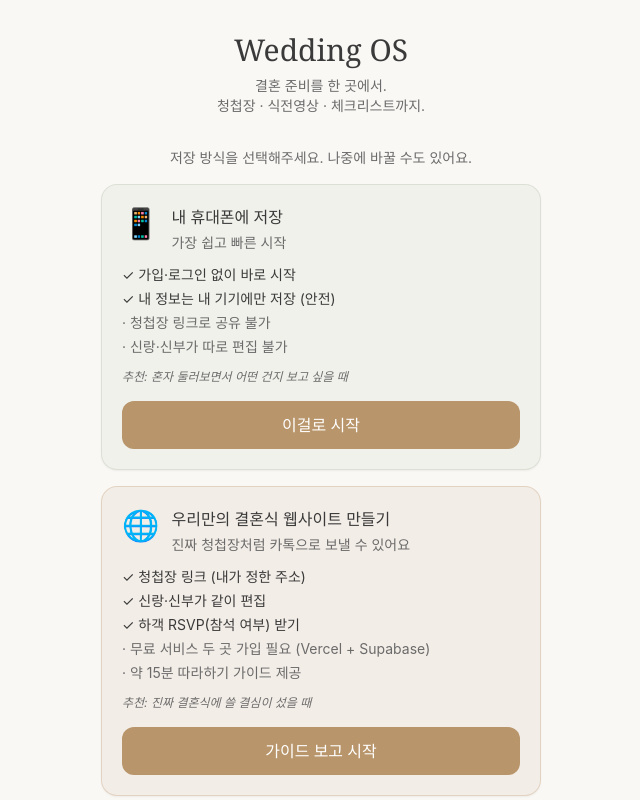
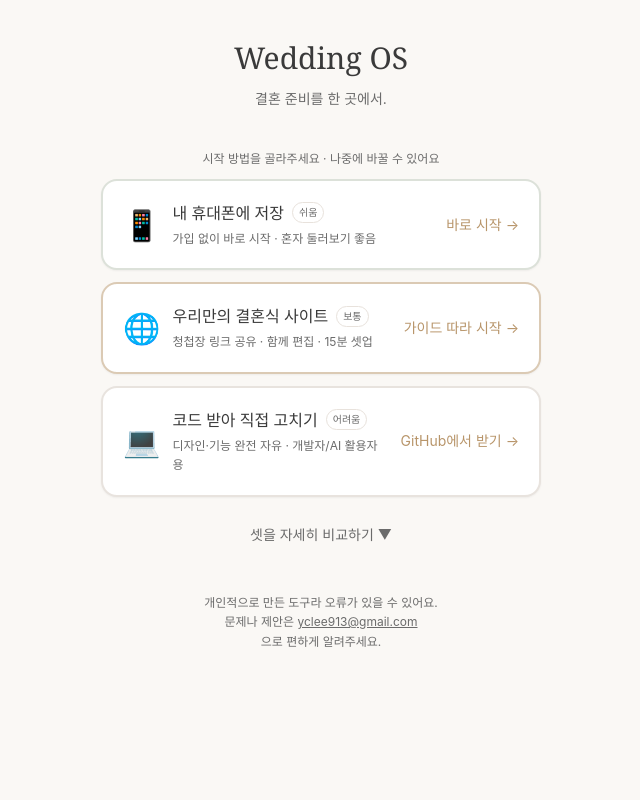
Before and after one commit to commet/wedding-os, a React (Vite) app: page / in a window 1280 px wide. Shown: the top 800 px of the page, without its empty margins (319-959 px from the left). Built offline with nearby package versions, Linux system fonts and the light colour scheme; a web font is replaced by a local one.

Commit message:
모드 선택 화면 간결화: 카드는 한 줄 요약만, 상세는 비교표로

```diff
--- a/src/routes/Welcome.tsx
+++ b/src/routes/Welcome.tsx
@@ -12,56 +12,32 @@ const MODES = [
     id: "local",
     icon: "📱",
     title: "내 휴대폰에 저장",
-    subtitle: "가장 쉽고 빠른 시작",
-    pros: [
-      "가입·로그인 없이 바로 시작",
-      "내 정보는 내 기기에만 저장 (안전)",
-    ],
-    cons: [
-      "청첩장 링크로 공유 불가",
-      "신랑·신부가 따로 편집 불가",
-    ],
-    recommend: "혼자 둘러보면서 어떤 건지 보고 싶을 때",
-    cta: "이걸로 시작",
-    accent: "bg-sage/10 border-sage/30",
+    oneLiner: "가입 없이 바로 시작 · 혼자 둘러보기 좋음",
+    cta: "바로 시작",
+    accent: "border-sage/40",
+    difficulty: "쉬움",
   },
   {
     id: "supabase",
     icon: "🌐",
-    title: "우리만의 결혼식 웹사이트 만들기",
-    subtitle: "진짜 청첩장처럼 카톡으로 보낼 수 있어요",
-    pros: [
-      "청첩장 링크 (내가 정한 주소)",
-      "신랑·신부가 같이 편집",
-      "하객 RSVP(참석 여부) 받기",
-    ],
-    cons: [
-      "무료 서비스 두 곳 가입 필요 (Vercel + Supabase)",
-      "약 15분 따라하기 가이드 제공",
-    ],
-    recommend: "진짜 결혼식에 쓸 결심이 섰을 때",
-    cta: "가이드 보고 시작",
-    accent: "bg-gold/10 border-gold/30",
+    title: "우리만의 결혼식 사이트",
+    oneLiner: "청첩장 링크 공유 · 함께 편집 · 15분 셋업",
+    cta: "가이드 따라 시작",
+    accent: "border-gold/50",
+    difficulty: "보통",
   },
   {
     id: "devOnly",
     icon: "💻",
-    title: "코드 받아서 마음대로 고치기",
-    subtitle: "디자인·기능·색깔까지 전부 내 식대로",
-    pros: [
-      "모든 코드를 GitHub에서 받음",
-      "Claude·ChatGPT에게 시켜 손볼 수 있음",
-    ],
-    cons: [
-      "코딩이나 GitHub 사용 경험 추천",
-    ],
-    recommend: "개발자거나 \"AI에게 시켜본 적 있다\" 하시는 분",
+    title: "코드 받아 직접 고치기",
+    oneLiner: "디자인·기능 완전 자유 · 개발자/AI 활용자용",
     cta: "GitHub에서 받기",
-    accent: "bg-taupe/10 border-taupe/30",
+    accent: "border-taupe/40",
+    difficulty: "어려움",
   },
 ] as const;
 
-export default function Welcome({ data, update }: Props) {
+export default function Welcome({ update }: Props) {
   const navigate = useNavigate();
   const [showCompare, setShowCompare] = useState(false);
 
@@ -70,108 +46,90 @@ export default function Welcome({ data, update }: Props) {
       window.open("https://github.com/commet/wedding-os", "_blank");
       return;
     }
-    if (id === "local") {
-      update((prev: WeddingData) => ({
-        ...prev,
-        preferences: { ...prev.preferences, mode: "local" },
-      }));
-      navigate("/dashboard");
-      return;
-    }
-    if (id === "supabase") {
-      update((prev: WeddingData) => ({
-        ...prev,
-        preferences: { ...prev.preferences, mode: "supabase" },
-      }));
-      navigate("/setup");
-      return;
-    }
+    update((prev: WeddingData) => ({
+      ...prev,
+      preferences: { ...prev.preferences, mode: id },
+    }));
+    navigate(id === "local" ? "/dashboard" : "/setup");
   };
 
   return (
-    <div className="px-5 py-8">
-      <div className="text-center mb-8">
-        <h1 className="font-serif text-3xl mb-2">Wedding OS</h1>
-        <p className="text-soft text-sm">
-          결혼 준비를 한 곳에서.<br />
-          청첩장 · 식전영상 · 체크리스트까지.
+    <div className="px-5 py-10">
+      <div className="text-center mb-10">
+        <h1 className="font-serif text-3xl mb-3">Wedding OS</h1>
+        <p className="text-soft text-sm leading-relaxed">
+          결혼 준비를 한 곳에서.
         </p>
       </div>
 
-      <p className="text-sm text-soft mb-4 text-center">
-        저장 방식을 선택해주세요. 나중에 바꿀 수도 있어요.
+      <p className="text-xs text-soft mb-3 text-center">
+        시작 방법을 골라주세요 · 나중에 바꿀 수 있어요
       </p>
 
-      <div className="space-y-4">
+      <div className="space-y-3">
         {MODES.map((m) => (
-          <div key={m.id} className={`card ${m.accent}`}>
-            <div className="flex items-start gap-3 mb-3">
+          <button
+            key={m.id}
+            onClick={() => select(m.id)}
+            className={`card w-full text-left border-2 ${m.accent} active:bg-cream transition`}
+          >
+            <div className="flex items-center gap-3">
               <span className="text-3xl">{m.icon}</span>
-              <div className="flex-1">
-                <h2 className="font-medium text-base">{m.title}</h2>
-                <p className="text-sm text-soft mt-1">{m.subtitle}</p>
+              <div className="flex-1 min-w-0">
+                <div className="flex items-center gap-2">
+                  <h2 className="font-medium text-base">{m.title}</h2>
+                  <span className="text-[10px] text-soft border border-line rounded-full px-1.5 py-0.5 flex-shrink-0">
+                    {m.difficulty}
+                  </span>
+                </div>
+                <p className="text-xs text-soft mt-1 leading-relaxed">{m.oneLiner}</p>
               </div>
+              <span className="text-gold text-sm flex-shrink-0">{m.cta} →</span>
             </div>
-
-            <ul className="text-sm space-y-1 mb-3">
-              {m.pros.map((p, i) => (
-                <li key={i} className="text-ink">✓ {p}</li>
-              ))}
-              {m.cons.map((c, i) => (
-                <li key={i} className="text-soft">· {c}</li>
-              ))}
-            </ul>
-
-            <p className="text-xs text-soft mb-4 italic">
-              추천: {m.recommend}
-            </p>
-
-            <button
-              className="btn-primary w-full"
-              onClick={() => select(m.id)}
-            >
-              {m.cta}
-            </button>
-          </div>
+          </button>
         ))}
       </div>
 
-      <div className="mt-6">
+      <div className="mt-5">
         <button
           onClick={() => setShowCompare((v) => !v)}
-          className="btn-ghost w-full text-center"
+          className="btn-ghost w-full text-center text-sm"
         >
-          {showCompare ? "비교표 접기 ▲" : "한 눈에 비교하기 ▼"}
+          {showCompare ? "비교표 접기 ▲" : "셋을 자세히 비교하기 ▼"}
         </button>
 
         {showCompare && (
-          <div className="mt-3 card text-sm">
+          <div className="mt-3 card">
             <table className="w-full text-xs">
               <thead>
-                <tr className="border-b border-line">
-                  <th className="text-left py-2 font-medium"></th>
-                  <th className="text-center py-2 font-medium">📱 휴대폰</th>
-                  <th className="text-center py-2 font-medium">🌐 내 사이트</th>
-                  <th className="text-center py-2 font-medium">💻 코드</th>
+                <tr className="border-b border-line text-soft">
+                  <th className="text-left py-2 font-normal"></th>
+                  <th className="text-center py-2 font-normal">📱</th>
+                  <th className="text-center py-2 font-normal">🌐</th>
+                  <th className="text-center py-2 font-normal">💻</th>
                 </tr>
               </thead>
               <tbody className="divide-y divide-line">
-                <tr><td className="py-2 text-soft">가입 필요?</td><td className="text-center">✗</td><td className="text-center">2곳 무료</td><td className="text-center">GitHub</td></tr>
+                <tr><td className="py-2 text-soft">가입 필요</td><td className="text-center">✗</td><td className="text-center">2곳</td><td className="text-center">GitHub</td></tr>
                 <tr><td className="py-2 text-soft">청첩장 공유</td><td className="text-center">✗</td><td className="text-center">✓</td><td className="text-center">✓</td></tr>
                 <tr><td className="py-2 text-soft">함께 편집</td><td className="text-center">✗</td><td className="text-center">✓</td><td className="text-center">✓</td></tr>
                 <tr><td className="py-2 text-soft">하객 RSVP</td><td className="text-center">✗</td><td className="text-center">✓</td><td className="text-center">✓</td></tr>
                 <tr><td className="py-2 text-soft">디자인 변경</td><td className="text-center">한정</td><td className="text-center">한정</td><td className="text-center">자유</td></tr>
                 <tr><td className="py-2 text-soft">비용</td><td className="text-center">무료</td><td className="text-center">무료</td><td className="text-center">무료</td></tr>
-                <tr><td className="py-2 text-soft">어려움</td><td className="text-center">🟢</td><td className="text-center">🟡</td><td className="text-center">🔴</td></tr>
               </tbody>
             </table>
           </div>
         )}
       </div>
 
-      <p className="mt-8 text-center text-xs text-soft">
+      <p className="mt-10 text-center text-xs text-soft leading-relaxed">
         개인적으로 만든 도구라 오류가 있을 수 있어요.<br />
-        문제나 제안은 <a href="mailto:yclee913@gmail.com" className="underline">yclee913@gmail.com</a> 으로 편하게 알려주세요.
+        문제나 제안은{" "}
+        <a href="mailto:yclee913@gmail.com" className="underline">
+          yclee913@gmail.com
+        </a>
+        <br />
+        으로 편하게 알려주세요.
       </p>
     </div>
   );
```
